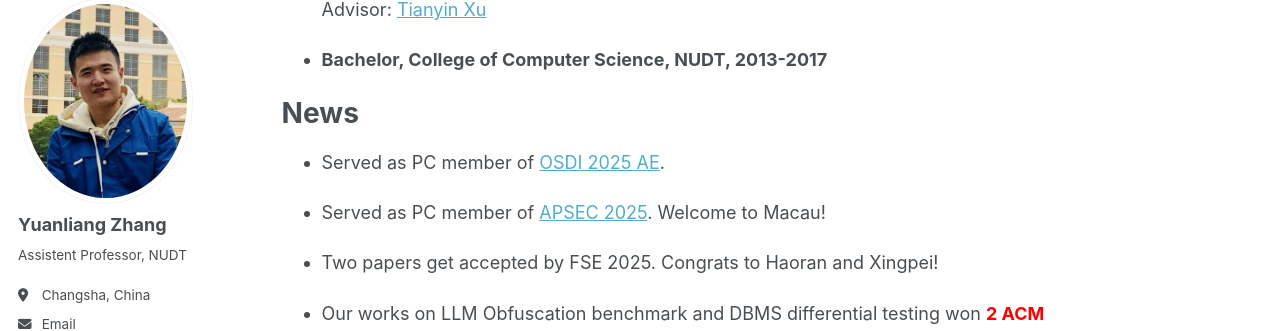
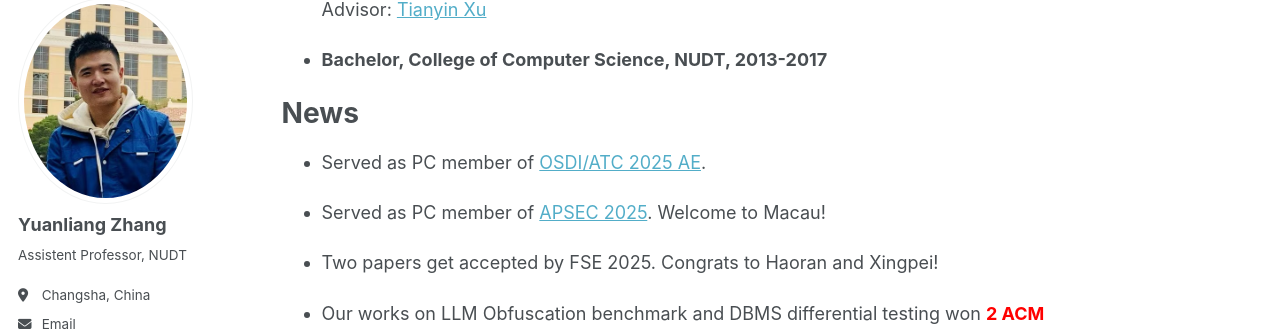
Before and after one commit to zhangbuzhang/zhangbuzhang.github.io, a Jekyll site: the page built from _pages/about.md, in a window 1280 px wide and 900 px high, scrolled down 747 px. Shown: the part 108-439 px from the top of the window. Built offline with Jekyll 4.4.1, drawn with Linux system fonts in a browser that asks for light colours; some web fonts are replaced.

Commit message:
atc review

```diff
--- a/_pages/about.md
+++ b/_pages/about.md
@@ -37,7 +37,7 @@ Advisor: [Tianyin Xu](https://tianyin.github.io/)
 News
 ======
 
-* Served as PC member of [OSDI 2025 AE](https://www.usenix.org/conference/osdi25/call-for-artifacts).
+* Served as PC member of [OSDI/ATC 2025 AE](https://www.usenix.org/conference/osdi25/call-for-artifacts).
 
 * Served as PC member of [APSEC 2025](https://conf.researchr.org/home/apsec-2025). Welcome to Macau!
 
```
